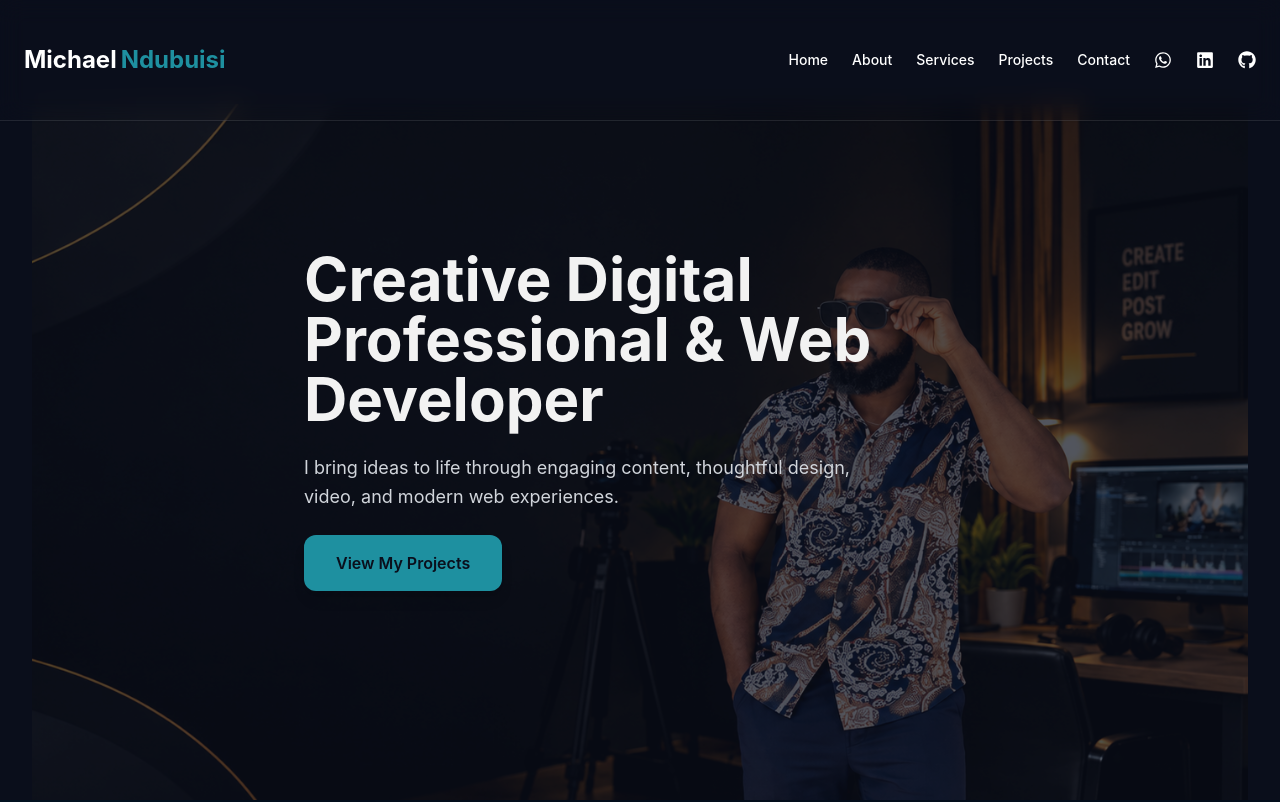
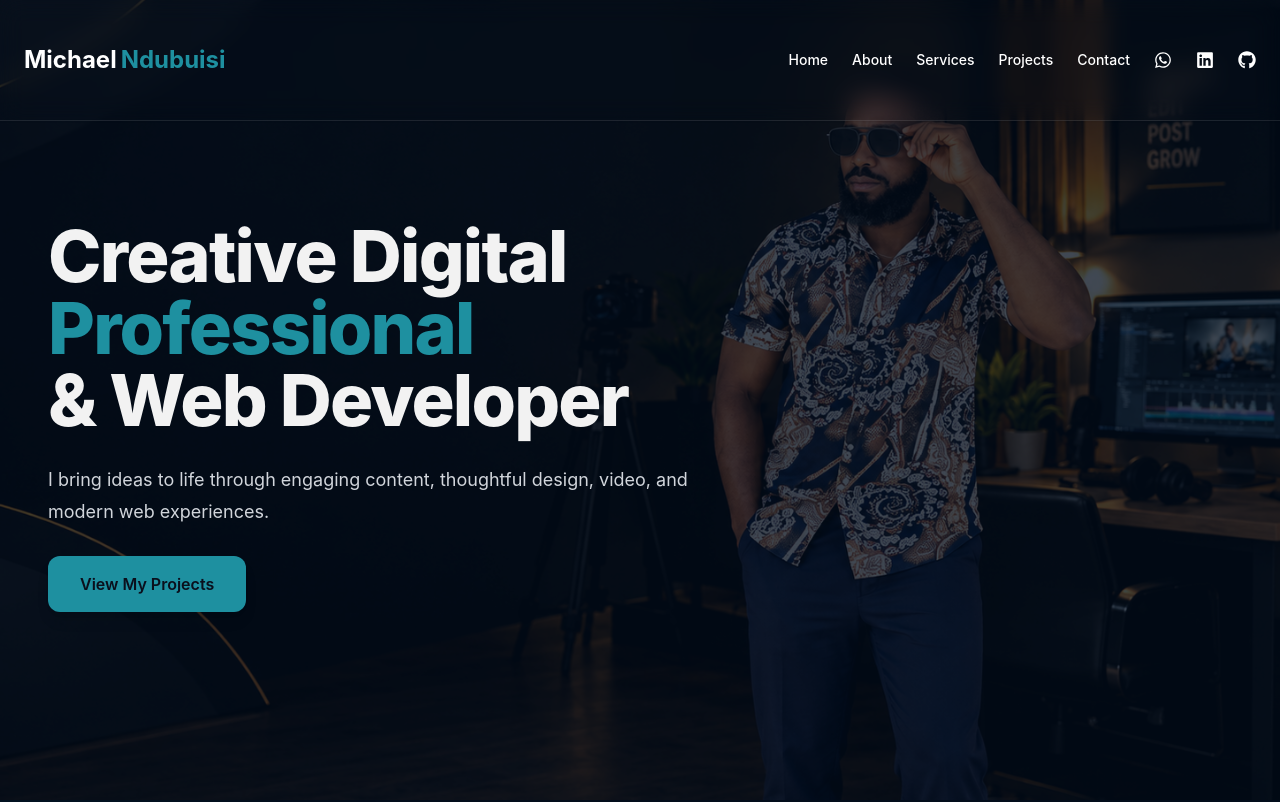
Before and after one commit to MichaelNdubuisi/michael-ndubuisi-portfolio, a React (Vite) app: page / in a window 1280 px wide. Shown: the top 802 px of the page. Built offline with nearby package versions, Linux system fonts and the light colour scheme.

Commit message:
Worked on the text alignment for hero section

```diff
--- a/src/components/Contact.jsx
+++ b/src/components/Contact.jsx
@@ -90,7 +90,7 @@ export default function Contact() {
                 className="mt-2 inline-flex items-center gap-2 text-sm font-medium text-cyan-300 transition-colors hover:text-cyan-200 sm:text-base"
               >
                 <BsEnvelope />
-                YOUR_EMAIL@example.com
+                mr.michaelndubuisi@gmail.com
               </a>
             </div>
           </div>
--- a/src/components/Footer.jsx
+++ b/src/components/Footer.jsx
@@ -12,7 +12,6 @@ const navigation = [
   { label: "About", to: "about" },
   { label: "Services", to: "services" },
   { label: "Projects", to: "projects" },
-  { label: "Tech Stack", to: "stack" },
   { label: "Contact", to: "contact" },
 ];
 
--- a/src/components/Hero.jsx
+++ b/src/components/Hero.jsx
@@ -2,7 +2,19 @@ import { motion as Motion } from "framer-motion";
 import heroImage from "../assets/images/Hero.jpeg";
 
 const containerVariants = {
-  hidden: { opacity: 0, y: 40 },
+  hidden: { opacity: 0, y: 30 },
+  visible: {
+    opacity: 1,
+    y: 0,
+    transition: {
+      duration: 0.6,
+      staggerChildren: 0.15,
+    },
+  },
+};
+
+const textVariants = {
+  hidden: { opacity: 0, y: 18 },
   visible: {
     opacity: 1,
     y: 0,
@@ -10,50 +22,46 @@ const containerVariants = {
   },
 };
 
-const textVariants = {
-  hidden: { opacity: 0, y: 20 },
-  visible: {
-    opacity: 1,
-    y: 0,
-    transition: { duration: 0.8, delay: 0.2 },
-  },
-};
-
 export default function Hero() {
   return (
     <section
       id="home"
-      className="hero-section relative isolate flex w-full min-h-[100svh] items-center justify-center bg-primary px-6 pt-36 pb-20 text-text sm:min-h-screen sm:px-6 sm:pt-24 sm:pb-8 md:px-8 lg:px-12"
+      className="hero-section relative isolate flex min-h-[100svh] w-full items-center justify-start overflow-hidden bg-primary px-5 pb-16 pt-28 text-left text-text sm:px-8 sm:pt-24 md:px-10 lg:px-12"
       style={{
         backgroundImage: `url(${heroImage})`,
+        backgroundPosition: "center",
+        backgroundSize: "cover",
+        backgroundRepeat: "no-repeat",
       }}
     >
-      <div className="pointer-events-none absolute inset-0 bg-primary bg-opacity-70"></div>
+      {/* Background overlay */}
+      <div
+        aria-hidden="true"
+        className="pointer-events-none absolute inset-0 -z-10 bg-[#020d1b]/75"
+      />
 
-      <div className="relative z-10 flex flex-col md:flex-row items-center  max-w-6xl w-full space-y-8 md:space-y-0 md:space-x-12">
-
+      {/* Left-aligned content */}
       <Motion.div
         variants={containerVariants}
         initial="hidden"
         animate="visible"
-          className="relative mx-auto w-full max-w-2xl space-y-6 text-center sm:-top-3 sm:space-y-6 sm:text-left"
+        className="relative z-10 mx-0 w-full max-w-7xl text-left"
       >
+        <div className="w-full max-w-4xl space-y-6 text-left sm:space-y-7">
           <Motion.h1
             variants={textVariants}
-            initial="hidden"
-            animate="visible"
-            className="mx-auto max-w-[18ch] text-3xl font-bold leading-[1.25] tracking-tight sm:mx-0 sm:max-w-none sm:text-4xl sm:leading-tight sm:tracking-normal md:text-5xl lg:text-6xl"
+            className="m-0 max-w-4xl text-left text-3xl font-extrabold leading-tight tracking-tight sm:text-4xl md:text-5xl lg:text-6xl xl:text-7xl"
           >
             Creative Digital{" "}
-            <span className="block sm:inline">Professional</span>{" "}
-            <span className="block sm:inline">&amp; Web Developer</span>
+            <span className="text-accent">Professional</span>
+            <span className="block">
+              &amp; Web Developer
+            </span>
           </Motion.h1>
 
           <Motion.p
             variants={textVariants}
-            initial="hidden"
-            animate="visible"
-            className="mx-auto max-w-[38ch] text-base leading-7 text-gray-300 sm:mx-0 sm:max-w-xl sm:text-lg sm:leading-relaxed"
+            className="m-0 max-w-2xl text-left text-base leading-7 text-gray-300 sm:text-lg sm:leading-8"
           >
             I bring ideas to life through engaging content, thoughtful design,
             video, and modern web experiences.
@@ -61,14 +69,14 @@ export default function Hero() {
 
           <Motion.a
             href="#projects"
-            whileHover={{ scale: 1.05 }}
-            whileTap={{ scale: 0.95 }}
-            className="inline-block px-6 py-3 sm:px-8 sm:py-4 text-sm sm:text-base bg-accent text-primary font-semibold rounded-xl shadow-lg hover:shadow-xl transition duration-300"
+            whileHover={{ scale: 1.04 }}
+            whileTap={{ scale: 0.97 }}
+            className="inline-flex items-center justify-center self-start rounded-xl bg-accent px-6 py-3 text-left text-sm font-semibold text-primary shadow-lg transition-shadow duration-300 hover:shadow-xl sm:px-8 sm:py-4 sm:text-base"
           >
             View My Projects
           </Motion.a>
+        </div>
       </Motion.div>
-      </div>
     </section>
   );
 }
--- a/src/components/Projects.jsx
+++ b/src/components/Projects.jsx
@@ -14,7 +14,7 @@ const projects = [
       "A promotional Instagram Reel showcasing Theresa Hairline, created as social media content.",
     image: theresaHairlineImage,
     technologies: ["Content Creation", "Instagram", "Video"],
-    liveUrl: "https://www.instagram.com/reel/DetZcPtt4xq/",
+    liveUrl: "https://www.instagram.com/reel/DeSDQN-SHWw/?utm_source=ig_web_copy_link&obrf=MzRlODBiNWFlZA==&srtk=MzRlODBiNWFlZA==",
     liveLinkLabel: "Watch Reel",
     githubUrl: "",
     number: "01",
```
Lines whose indentation alone changed are shown as unchanged.
